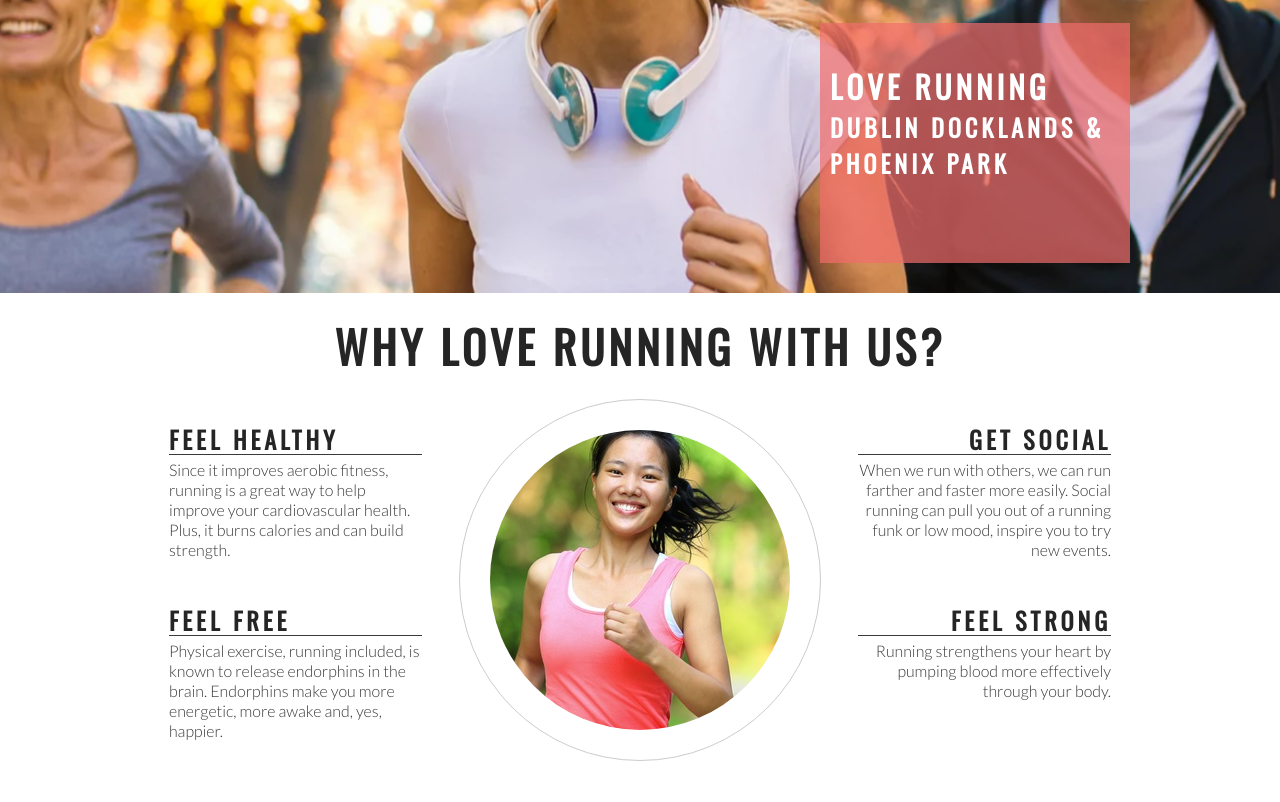
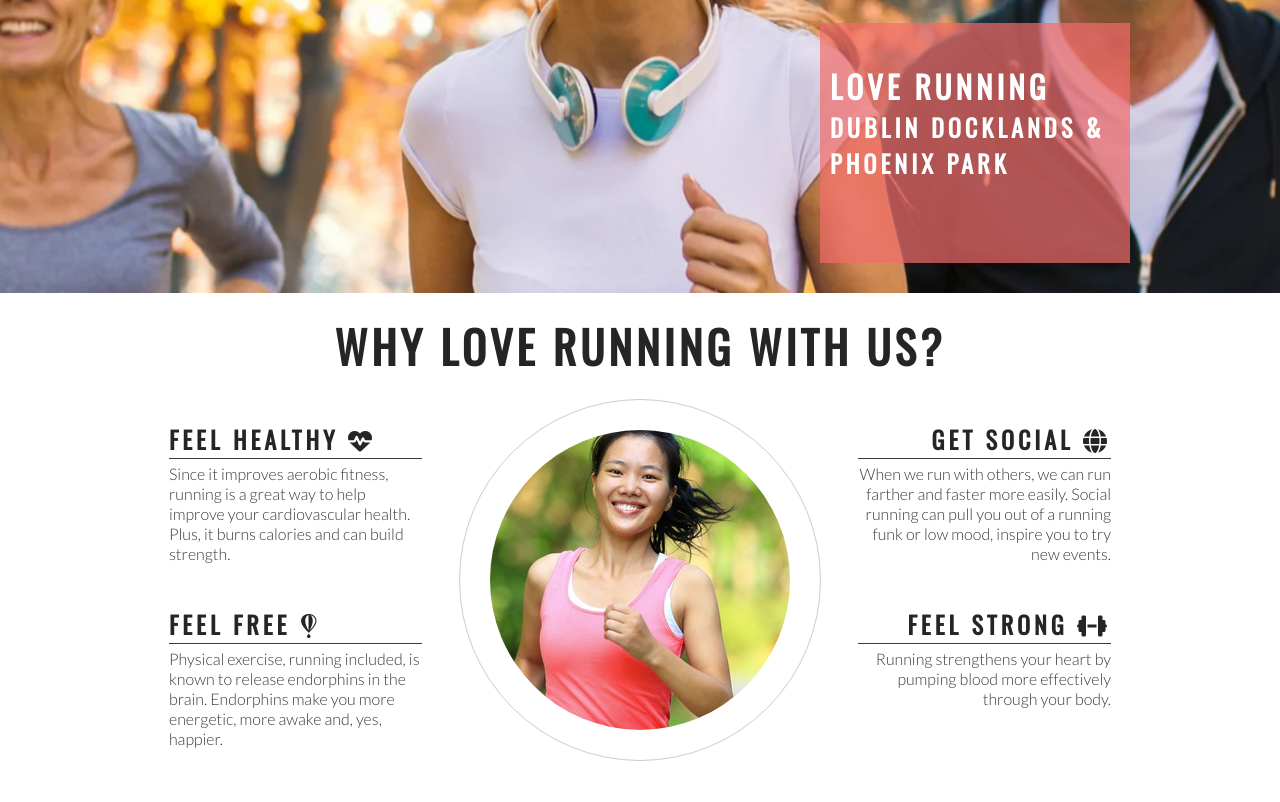
Before and after one commit to KristianM72/love-running-project, a plain HTML site: page index.html in a window 1280 px wide. Shown: the part 382-1184 px from the top of the page. Drawn offline with nearby package versions, Linux system fonts and the light colour scheme.

Commit message:
Add Font Awesome ícons to club ethos section

```diff
--- a/index.html
+++ b/index.html
@@ -42,14 +42,14 @@
         <h2 id="welcome">Why Love Running With Us?</h2>
         <div id="left-about">
             <div class="left-about-heading">
-                <h2>Feel Healthy</h2>
+                <h2>Feel Healthy <i class="fa-solid fa-heart-pulse"></i></h2>
                 <hr>
                 <p>
                     Since it improves aerobic fitness, running is a great way to help improve your cardiovascular health. Plus, it burns calories and can build strength.
                 </p>
             </div>
             <div class="left-about-heading">
-                <h2>Feel Free</h2>
+                <h2>Feel Free <i class="fa-brands fa-fly"></i></h2>
                 <hr>
                 <p>
                     Physical exercise, running included, is known to release endorphins in the brain. Endorphins make you more energetic, more awake and, yes, happier.
@@ -58,14 +58,14 @@
         </div>
         <div id="right-about">
             <div class="right-about-heading">
-                <h2>Get Social</h2>
+                <h2>Get Social <i class="fa-solid fa-globe"></i></h2>
                 <hr>
                 <p>
                     When we run with others, we can run farther and faster more easily. Social running can pull you out of a running funk or low mood, inspire you to try new events.
                 </p>
             </div>
             <div class="right-about-heading">
-                <h2>Feel Strong</h2>
+                <h2>Feel Strong <i class="fa-solid fa-dumbbell"></i></h2>
                 <hr>
                 <p>
                     Running strengthens your heart by pumping blood more effectively through your body.
@@ -84,6 +84,9 @@
     <footer>
         social links here
     </footer>
+
+    <!-- font awesome script -->
+    <script src="https://kit.fontawesome.com/f3cadaee97.js" crossorigin="anonymous"></script>
 </body>
 
 </html>
```
